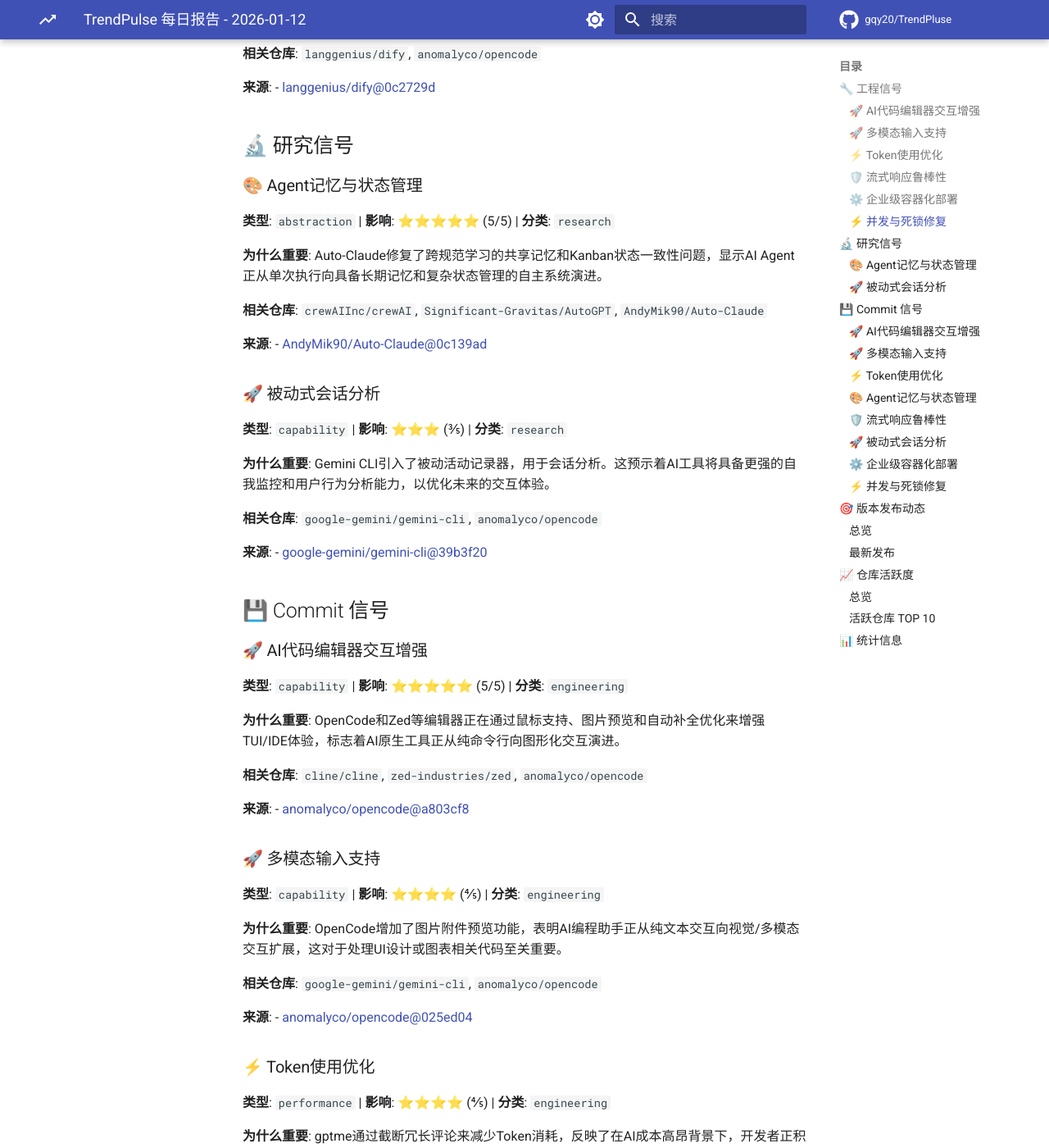
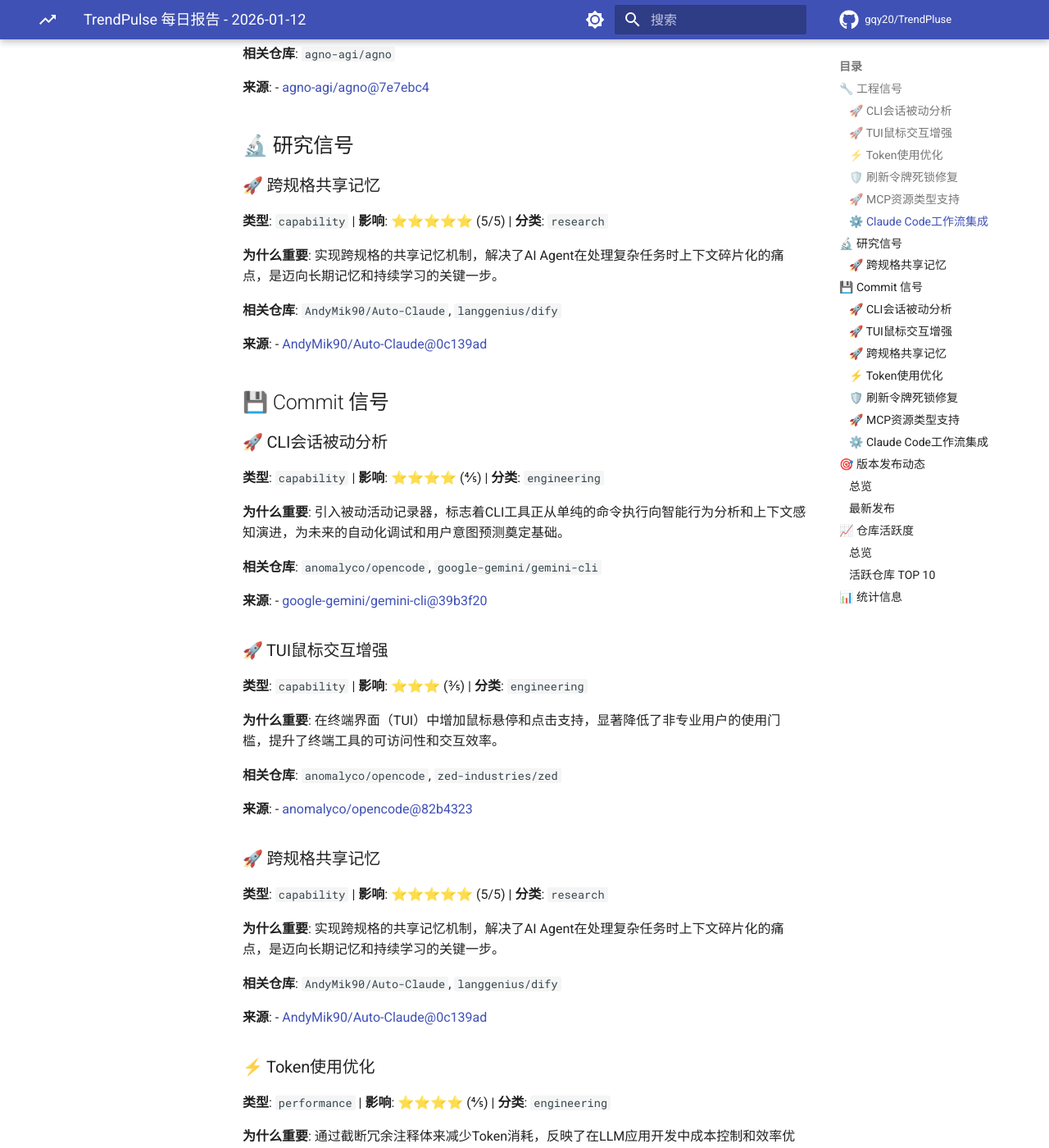
Before and after one commit to gqy20/TrendPluse, an MkDocs documentation site: the page built from docs/reports/report-2026-01-12.md, in a window 1280 px wide and 1400 px high, scrolled down 1716 px. Shown: the whole window at 82% size. Built offline with MkDocs 1.6.1 and Material for MkDocs 9.7.7, drawn with Linux system fonts in a browser that asks for light colours; nearby versions of some CDN libraries; library files that are not in the unit come from our copies; comment, search, counter and statistics services are not loaded; some of the changed text lies outside the part shown.

Commit message:
docs: update daily trend report [skip ci]

```diff
--- a/docs/reports/report-2026-01-12.md
+++ b/docs/reports/report-2026-01-12.md
@@ -1,202 +1,178 @@
 # TrendPulse 每日报告 - 2026-01-12
 
-> 今日 (2026-01-12) 发现 8 个 Commit 信号，1 个 Release 信号。
+> 今日 (2026-01-12) 发现 7 个 Commit 信号，1 个 Release 信号。
 
 ## 🔧 工程信号
 
-### 🚀 AI代码编辑器交互增强
-
-**类型**: `capability` | **影响**: ⭐⭐⭐⭐⭐ (5/5) | **分类**: `engineering`
-
-**为什么重要**: OpenCode和Zed等编辑器正在通过鼠标支持、图片预览和自动补全优化来增强TUI/IDE体验，标志着AI原生工具正从纯命令行向图形化交互演进。
-
-**相关仓库**: `cline/cline`, `zed-industries/zed`, `anomalyco/opencode`
-
-**来源**:
-- [anomalyco/opencode@a803cf8](https://github.com/anomalyco/opencode/commit/a803cf8aee73bac2209e00ea3c3a9aac655e7fb8)
-
-
-### 🚀 多模态输入支持
+### 🚀 CLI会话被动分析
 
 **类型**: `capability` | **影响**: ⭐⭐⭐⭐ (4/5) | **分类**: `engineering`
 
-**为什么重要**: OpenCode增加了图片附件预览功能，表明AI编程助手正从纯文本交互向视觉/多模态交互扩展，这对于处理UI设计或图表相关代码至关重要。
+**为什么重要**: 引入被动活动记录器，标志着CLI工具正从单纯的命令执行向智能行为分析和上下文感知演进，为未来的自动化调试和用户意图预测奠定基础。
 
-**相关仓库**: `google-gemini/gemini-cli`, `anomalyco/opencode`
+**相关仓库**: `anomalyco/opencode`, `google-gemini/gemini-cli`
 
 **来源**:
-- [anomalyco/opencode@025ed04](https://github.com/anomalyco/opencode/commit/025ed04da0aed68a17c47f7a814068c97767a361)
+- [google-gemini/gemini-cli@39b3f20](https://github.com/google-gemini/gemini-cli/commit/39b3f20a2285e85f265cc0a160ff34cc4de27321)
+
+
+### 🚀 TUI鼠标交互增强
+
+**类型**: `capability` | **影响**: ⭐⭐⭐ (3/5) | **分类**: `engineering`
+
+**为什么重要**: 在终端界面（TUI）中增加鼠标悬停和点击支持，显著降低了非专业用户的使用门槛，提升了终端工具的可访问性和交互效率。
+
+**相关仓库**: `anomalyco/opencode`, `zed-industries/zed`
+
+**来源**:
+- [anomalyco/opencode@82b4323](https://github.com/anomalyco/opencode/commit/82b432349e4063f612f54758ba78999b75cf13fb)
 
 
 ### ⚡ Token使用优化
 
 **类型**: `performance` | **影响**: ⭐⭐⭐⭐ (4/5) | **分类**: `engineering`
 
-**为什么重要**: gptme通过截断冗长评论来减少Token消耗，反映了在AI成本高昂背景下，开发者正积极优化Prompt工程以降低API调用成本。
+**为什么重要**: 通过截断冗余注释体来减少Token消耗，反映了在LLM应用开发中成本控制和效率优化的核心需求，尤其是在处理大规模代码库时。
 
-**相关仓库**: `langgenius/dify`, `ErikBjare/gptme`
+**相关仓库**: `ErikBjare/gptme`, `langgenius/dify`
 
 **来源**:
 - [ErikBjare/gptme@fcfe48a](https://github.com/ErikBjare/gptme/commit/fcfe48aade8ce5630c81454ed46928d15b5d44e7)
 
 
-### 🛡️ 流式响应鲁棒性
+### 🛡️ 刷新令牌死锁修复
 
-**类型**: `safety` | **影响**: ⭐⭐⭐ (3/5) | **分类**: `engineering`
+**类型**: `safety` | **影响**: ⭐⭐⭐⭐⭐ (5/5) | **分类**: `engineering`
 
-**为什么重要**: Cline增加了对空值选择的防御，表明在处理LLM流式响应时，开发者正在加强边界检查以防止运行时崩溃。
+**为什么重要**: 修复认证系统中的死锁问题，对于保障企业级应用的高可用性和用户会话的稳定性至关重要，防止服务因认证阻塞而中断。
 
-**相关仓库**: `cline/cline`, `anomalyco/opencode`, `ErikBjare/gptme`
-
-**来源**:
-- [cline/cline@1bbc904](https://github.com/cline/cline/commit/1bbc90487c5963e0c997fae811ac38f2e7b4e033)
-
-
-### ⚙️ 企业级容器化部署
-
-**类型**: `workflow` | **影响**: ⭐⭐⭐ (3/5) | **分类**: `engineering`
-
-**为什么重要**: OpenDevin重构了企业版Dockerfile，显示了AI Agent项目正从实验性质向企业级部署和商业化落地转型。
-
-**相关仓库**: `OpenDevin/OpenDevin`, `langgenius/dify`
-
-**来源**:
-- [OpenDevin/OpenDevin@624a241](https://github.com/OpenDevin/OpenDevin/commit/624a241bbf36f8d0555b171f46d114af52d89307)
-
-
-### ⚡ 并发与死锁修复
-
-**类型**: `performance` | **影响**: ⭐⭐⭐⭐ (4/5) | **分类**: `engineering`
-
-**为什么重要**: Dify修复了刷新令牌的死锁问题，突显了在构建高并发AI应用时，认证和状态管理的复杂性是关键的技术挑战。
-
-**相关仓库**: `langgenius/dify`, `anomalyco/opencode`
+**相关仓库**: `anomalyco/opencode`, `langgenius/dify`
 
 **来源**:
 - [langgenius/dify@0c2729d](https://github.com/langgenius/dify/commit/0c2729d9b30cda8ae596b0ece3783124fb4cd232)
 
 
+### 🚀 MCP资源类型支持
+
+**类型**: `capability` | **影响**: ⭐⭐⭐⭐ (4/5) | **分类**: `engineering`
+
+**为什么重要**: 扩展MCP（Model Context Protocol）工具以支持资源内容类型，增强了AI工具与外部数据源的互操作性，推动了插件生态的标准化。
+
+**相关仓库**: `anomalyco/opencode`, `google-gemini/gemini-cli`
+
+**来源**:
+- [anomalyco/opencode@8b9a85b](https://github.com/anomalyco/opencode/commit/8b9a85b7e7278813cd6be733d7cd67ef3ea24972)
+
+
+### ⚙️ Claude Code工作流集成
+
+**类型**: `workflow` | **影响**: ⭐⭐⭐ (3/5) | **分类**: `engineering`
+
+**为什么重要**: 将Claude Code集成到GitHub工作流中，展示了AI编程助手正深度嵌入DevOps流程，实现从代码编写到CI/CD的全流程自动化。
+
+**相关仓库**: `agno-agi/agno`
+
+**来源**:
+- [agno-agi/agno@7e7ebc4](https://github.com/agno-agi/agno/commit/7e7ebc46c37be9ccd09da7f8898f4d86289dc8ba)
+
+
 ## 🔬 研究信号
 
-### 🎨 Agent记忆与状态管理
+### 🚀 跨规格共享记忆
 
-**类型**: `abstraction` | **影响**: ⭐⭐⭐⭐⭐ (5/5) | **分类**: `research`
+**类型**: `capability` | **影响**: ⭐⭐⭐⭐⭐ (5/5) | **分类**: `research`
 
-**为什么重要**: Auto-Claude修复了跨规范学习的共享记忆和Kanban状态一致性问题，显示AI Agent正从单次执行向具备长期记忆和复杂状态管理的自主系统演进。
+**为什么重要**: 实现跨规格的共享记忆机制，解决了AI Agent在处理复杂任务时上下文碎片化的痛点，是迈向长期记忆和持续学习的关键一步。
 
-**相关仓库**: `crewAIInc/crewAI`, `Significant-Gravitas/AutoGPT`, `AndyMik90/Auto-Claude`
+**相关仓库**: `AndyMik90/Auto-Claude`, `langgenius/dify`
 
 **来源**:
 - [AndyMik90/Auto-Claude@0c139ad](https://github.com/AndyMik90/Auto-Claude/commit/0c139add1e258868d84e628cf70007f16a1b1e22)
 
+## 💾 Commit 信号
 
-### 🚀 被动式会话分析
+### 🚀 CLI会话被动分析
 
-**类型**: `capability` | **影响**: ⭐⭐⭐ (3/5) | **分类**: `research`
+**类型**: `capability` | **影响**: ⭐⭐⭐⭐ (4/5) | **分类**: `engineering`
 
-**为什么重要**: Gemini CLI引入了被动活动记录器，用于会话分析。这预示着AI工具将具备更强的自我监控和用户行为分析能力，以优化未来的交互体验。
+**为什么重要**: 引入被动活动记录器，标志着CLI工具正从单纯的命令执行向智能行为分析和上下文感知演进，为未来的自动化调试和用户意图预测奠定基础。
 
-**相关仓库**: `google-gemini/gemini-cli`, `anomalyco/opencode`
+**相关仓库**: `anomalyco/opencode`, `google-gemini/gemini-cli`
 
 **来源**:
 - [google-gemini/gemini-cli@39b3f20](https://github.com/google-gemini/gemini-cli/commit/39b3f20a2285e85f265cc0a160ff34cc4de27321)
 
-## 💾 Commit 信号
 
-### 🚀 AI代码编辑器交互增强
+### 🚀 TUI鼠标交互增强
 
-**类型**: `capability` | **影响**: ⭐⭐⭐⭐⭐ (5/5) | **分类**: `engineering`
+**类型**: `capability` | **影响**: ⭐⭐⭐ (3/5) | **分类**: `engineering`
 
-**为什么重要**: OpenCode和Zed等编辑器正在通过鼠标支持、图片预览和自动补全优化来增强TUI/IDE体验，标志着AI原生工具正从纯命令行向图形化交互演进。
+**为什么重要**: 在终端界面（TUI）中增加鼠标悬停和点击支持，显著降低了非专业用户的使用门槛，提升了终端工具的可访问性和交互效率。
 
-**相关仓库**: `cline/cline`, `zed-industries/zed`, `anomalyco/opencode`
+**相关仓库**: `anomalyco/opencode`, `zed-industries/zed`
 
 **来源**:
-- [anomalyco/opencode@a803cf8](https://github.com/anomalyco/opencode/commit/a803cf8aee73bac2209e00ea3c3a9aac655e7fb8)
+- [anomalyco/opencode@82b4323](https://github.com/anomalyco/opencode/commit/82b432349e4063f612f54758ba78999b75cf13fb)
 
 
-### 🚀 多模态输入支持
+### 🚀 跨规格共享记忆
 
-**类型**: `capability` | **影响**: ⭐⭐⭐⭐ (4/5) | **分类**: `engineering`
+**类型**: `capability` | **影响**: ⭐⭐⭐⭐⭐ (5/5) | **分类**: `research`
 
-**为什么重要**: OpenCode增加了图片附件预览功能，表明AI编程助手正从纯文本交互向视觉/多模态交互扩展，这对于处理UI设计或图表相关代码至关重要。
+**为什么重要**: 实现跨规格的共享记忆机制，解决了AI Agent在处理复杂任务时上下文碎片化的痛点，是迈向长期记忆和持续学习的关键一步。
 
-**相关仓库**: `google-gemini/gemini-cli`, `anomalyco/opencode`
+**相关仓库**: `AndyMik90/Auto-Claude`, `langgenius/dify`
 
 **来源**:
-- [anomalyco/opencode@025ed04](https://github.com/anomalyco/opencode/commit/025ed04da0aed68a17c47f7a814068c97767a361)
+- [AndyMik90/Auto-Claude@0c139ad](https://github.com/AndyMik90/Auto-Claude/commit/0c139add1e258868d84e628cf70007f16a1b1e22)
 
 
 ### ⚡ Token使用优化
 
 **类型**: `performance` | **影响**: ⭐⭐⭐⭐ (4/5) | **分类**: `engineering`
 
-**为什么重要**: gptme通过截断冗长评论来减少Token消耗，反映了在AI成本高昂背景下，开发者正积极优化Prompt工程以降低API调用成本。
+**为什么重要**: 通过截断冗余注释体来减少Token消耗，反映了在LLM应用开发中成本控制和效率优化的核心需求，尤其是在处理大规模代码库时。
 
-**相关仓库**: `langgenius/dify`, `ErikBjare/gptme`
+**相关仓库**: `ErikBjare/gptme`, `langgenius/dify`
 
 **来源**:
 - [ErikBjare/gptme@fcfe48a](https://github.com/ErikBjare/gptme/commit/fcfe48aade8ce5630c81454ed46928d15b5d44e7)
 
 
-### 🎨 Agent记忆与状态管理
+### 🛡️ 刷新令牌死锁修复
 
-**类型**: `abstraction` | **影响**: ⭐⭐⭐⭐⭐ (5/5) | **分类**: `research`
+**类型**: `safety` | **影响**: ⭐⭐⭐⭐⭐ (5/5) | **分类**: `engineering`
 
-**为什么重要**: Auto-Claude修复了跨规范学习的共享记忆和Kanban状态一致性问题，显示AI Agent正从单次执行向具备长期记忆和复杂状态管理的自主系统演进。
+**为什么重要**: 修复认证系统中的死锁问题，对于保障企业级应用的高可用性和用户会话的稳定性至关重要，防止服务因认证阻塞而中断。
 
-**相关仓库**: `crewAIInc/crewAI`, `Significant-Gravitas/AutoGPT`, `AndyMik90/Auto-Claude`
+**相关仓库**: `anomalyco/opencode`, `langgenius/dify`
 
 **来源**:
-- [AndyMik90/Auto-Claude@0c139ad](https://github.com/AndyMik90/Auto-Claude/commit/0c139add1e258868d84e628cf70007f16a1b1e22)
+- [langgenius/dify@0c2729d](https://github.com/langgenius/dify/commit/0c2729d9b30cda8ae596b0ece3783124fb4cd232)
 
 
-### 🛡️ 流式响应鲁棒性
+### 🚀 MCP资源类型支持
 
-**类型**: `safety` | **影响**: ⭐⭐⭐ (3/5) | **分类**: `engineering`
+**类型**: `capability` | **影响**: ⭐⭐⭐⭐ (4/5) | **分类**: `engineering`
 
-**为什么重要**: Cline增加了对空值选择的防御，表明在处理LLM流式响应时，开发者正在加强边界检查以防止运行时崩溃。
+**为什么重要**: 扩展MCP（Model Context Protocol）工具以支持资源内容类型，增强了AI工具与外部数据源的互操作性，推动了插件生态的标准化。
 
-**相关仓库**: `cline/cline`, `anomalyco/opencode`, `ErikBjare/gptme`
+**相关仓库**: `anomalyco/opencode`, `google-gemini/gemini-cli`
 
 **来源**:
-- [cline/cline@1bbc904](https://github.com/cline/cline/commit/1bbc90487c5963e0c997fae811ac38f2e7b4e033)
+- [anomalyco/opencode@8b9a85b](https://github.com/anomalyco/opencode/commit/8b9a85b7e7278813cd6be733d7cd67ef3ea24972)
 
 
-### 🚀 被动式会话分析
-
-**类型**: `capability` | **影响**: ⭐⭐⭐ (3/5) | **分类**: `research`
-
-**为什么重要**: Gemini CLI引入了被动活动记录器，用于会话分析。这预示着AI工具将具备更强的自我监控和用户行为分析能力，以优化未来的交互体验。
-
-**相关仓库**: `google-gemini/gemini-cli`, `anomalyco/opencode`
-
-**来源**:
-- [google-gemini/gemini-cli@39b3f20](https://github.com/google-gemini/gemini-cli/commit/39b3f20a2285e85f265cc0a160ff34cc4de27321)
-
-
-### ⚙️ 企业级容器化部署
+### ⚙️ Claude Code工作流集成
 
 **类型**: `workflow` | **影响**: ⭐⭐⭐ (3/5) | **分类**: `engineering`
 
-**为什么重要**: OpenDevin重构了企业版Dockerfile，显示了AI Agent项目正从实验性质向企业级部署和商业化落地转型。
+**为什么重要**: 将Claude Code集成到GitHub工作流中，展示了AI编程助手正深度嵌入DevOps流程，实现从代码编写到CI/CD的全流程自动化。
 
-**相关仓库**: `OpenDevin/OpenDevin`, `langgenius/dify`
+**相关仓库**: `agno-agi/agno`
 
 **来源**:
-- [OpenDevin/OpenDevin@624a241](https://github.com/OpenDevin/OpenDevin/commit/624a241bbf36f8d0555b171f46d114af52d89307)
-
-
-### ⚡ 并发与死锁修复
-
-**类型**: `performance` | **影响**: ⭐⭐⭐⭐ (4/5) | **分类**: `engineering`
-
-**为什么重要**: Dify修复了刷新令牌的死锁问题，突显了在构建高并发AI应用时，认证和状态管理的复杂性是关键的技术挑战。
-
-**相关仓库**: `langgenius/dify`, `anomalyco/opencode`
-
-**来源**:
-- [langgenius/dify@0c2729d](https://github.com/langgenius/dify/commit/0c2729d9b30cda8ae596b0ece3783124fb4cd232)
+- [agno-agi/agno@7e7ebc4](https://github.com/agno-agi/agno/commit/7e7ebc46c37be9ccd09da7f8898f4d86289dc8ba)
 
 
 ---
@@ -213,7 +189,11 @@
 
 **发布者**: `thdxr` | **时间**: 2026-01-11
 
-**摘要**: ## Core - Ensure Codex built-in plugin is always available - Ensure /connect works for OpenAI Business plans by adding missing field - Track file modifications in ACP (@wid4t) - Pass sessionID to chat...
+**变更类型**: 📦 other
+
+**变更摘要**:
+
+anomalyco/opencode v1.1.13 发布
 
 **资产**: 32 个文件
 
@@ -235,15 +215,15 @@
 
 | 仓库 | Commits | 新贡献者 | Top 贡献者 |
 |------|--------|---------|------------|
-| [anomalyco/opencode](https://github.com/anomalyco/opencode) | 19 | 0 | rekram1-node, thdxr, dbpolito |
+| [anomalyco/opencode](https://github.com/anomalyco/opencode) | 23 | 0 | rekram1-node, zeke, thdxr |
 | [zed-industries/zed](https://github.com/zed-industries/zed) | 8 | 0 | xaviduds, SomeoneToIgnore, oscarvarto |
 | [AndyMik90/Auto-Claude](https://github.com/AndyMik90/Auto-Claude) | 7 | 0 | StillKnotKnown, g1331, bhanuprasad14 |
 | [google-gemini/gemini-cli](https://github.com/google-gemini/gemini-cli) | 3 | 0 | NTaylorMullen, abhipatel12, SandyTao520 |
 | [ErikBjare/gptme](https://github.com/ErikBjare/gptme) | 2 | 0 | TimeToBuildBob |
 | [langgenius/dify](https://github.com/langgenius/dify) | 2 | 0 | yihong0618, fatelei |
-| [cline/cline](https://github.com/cline/cline) | 1 | 0 | saoudrizwan |
 | [Significant-Gravitas/AutoGPT](https://github.com/Significant-Gravitas/AutoGPT) | 1 | 0 | majdyz |
 | [OpenDevin/OpenDevin](https://github.com/OpenDevin/OpenDevin) | 1 | 0 | hieptl |
+| [agentscope-ai/agentscope](https://github.com/agentscope-ai/agentscope) | 1 | 0 | cuiyuebing |
 | [agno-agi/agno](https://github.com/agno-agi/agno) | 1 | 0 | Mustafa-Esoofally |
 
 ---
```
Also changed, not shown: other parts of docs/reports/report-2026-01-12.md (+2 -2 lines), docs/reports/index.md (+1 -1 lines), reports/report-2026-01-12.md (+91 -111 lines), 1 other file.
